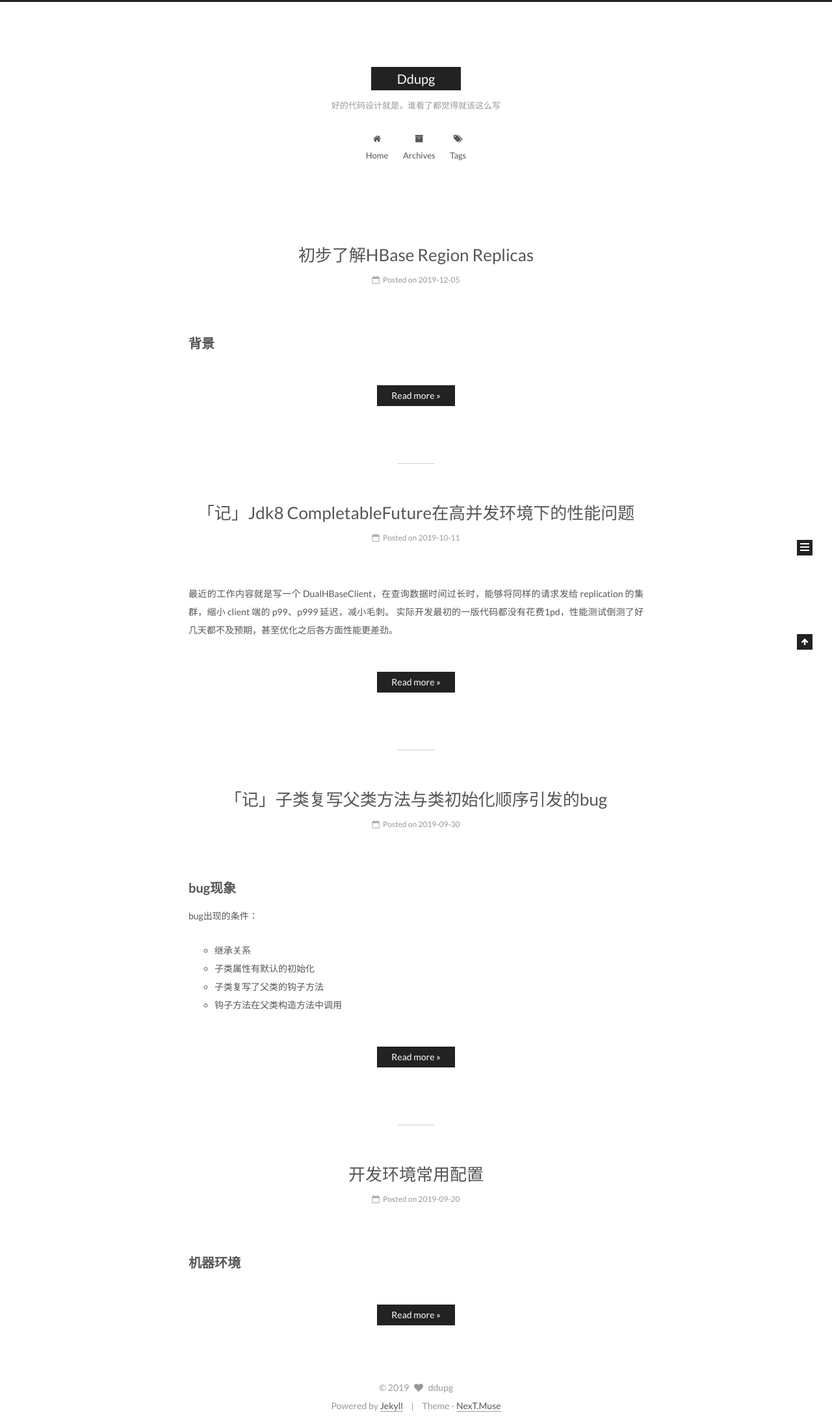
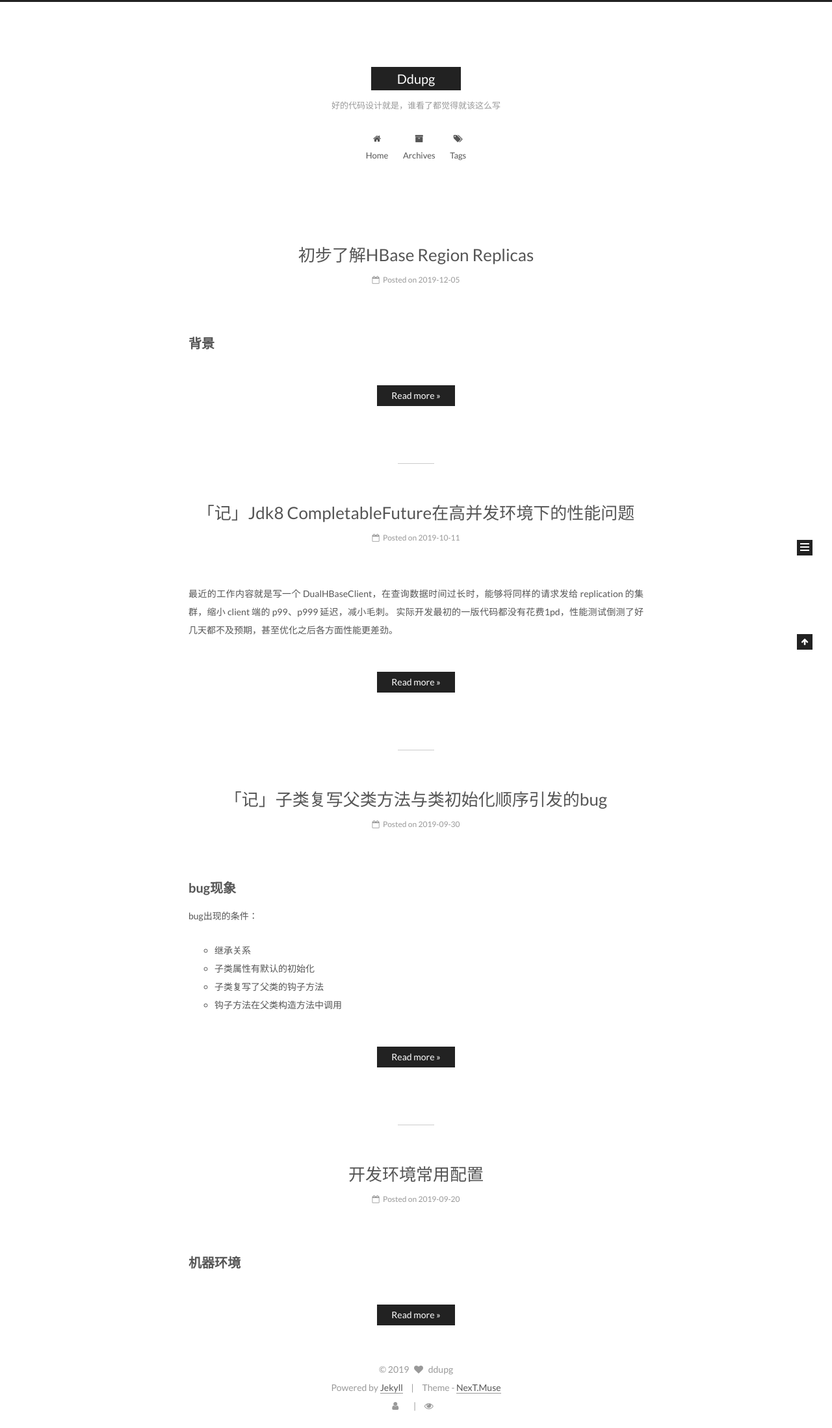
Before and after one commit to ddupg/hexo-blog, a Jekyll site: the page built from index.html, in a window 1280 px wide. Shown: the whole page at 65% size. Built offline with Jekyll 4.4.1, drawn with Linux system fonts in a browser that asks for light colours; the list of posts is cut into pages by our own code; comment, search, counter and statistics services are not loaded.

```diff
--- a/_config.yml
+++ b/_config.yml
@@ -375,7 +375,7 @@ han: false
 #swiftype_key:
 
 # Baidu Analytics ID
-#baidu_analytics:
+baidu_analytics: b405aa1e8b18fcd03ab89c45a8ade0ef
 
 # Duoshuo ShortName
 #duoshuo_shortname:
@@ -536,7 +536,7 @@ leancloud_visitors:
 # Get more information on http://ibruce.info/2015/04/04/busuanzi/
 busuanzi_count:
   # count values only if the other configs are false
-  enable: false
+  enable: true
   # custom uv span for the whole site
   site_uv: true
   site_uv_header: <i class="fa fa-user"></i>
```
